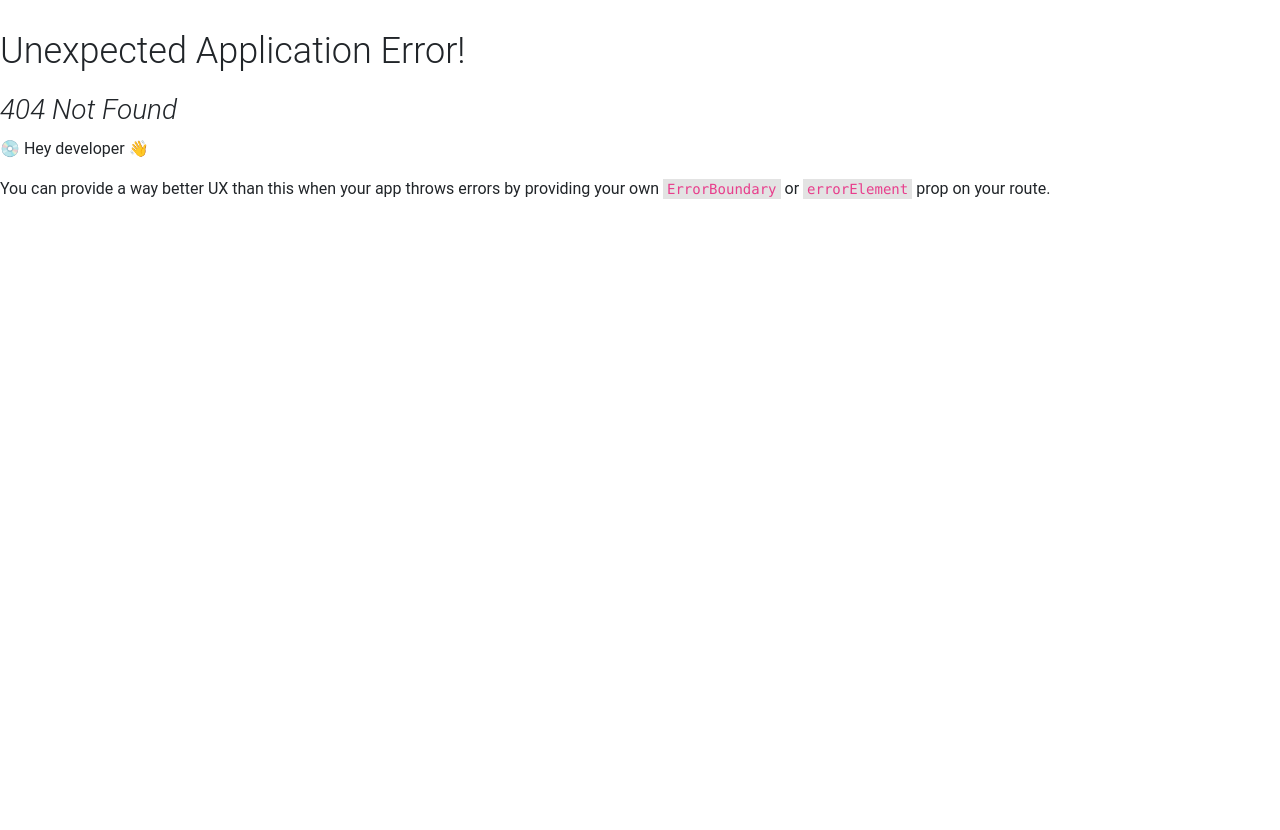
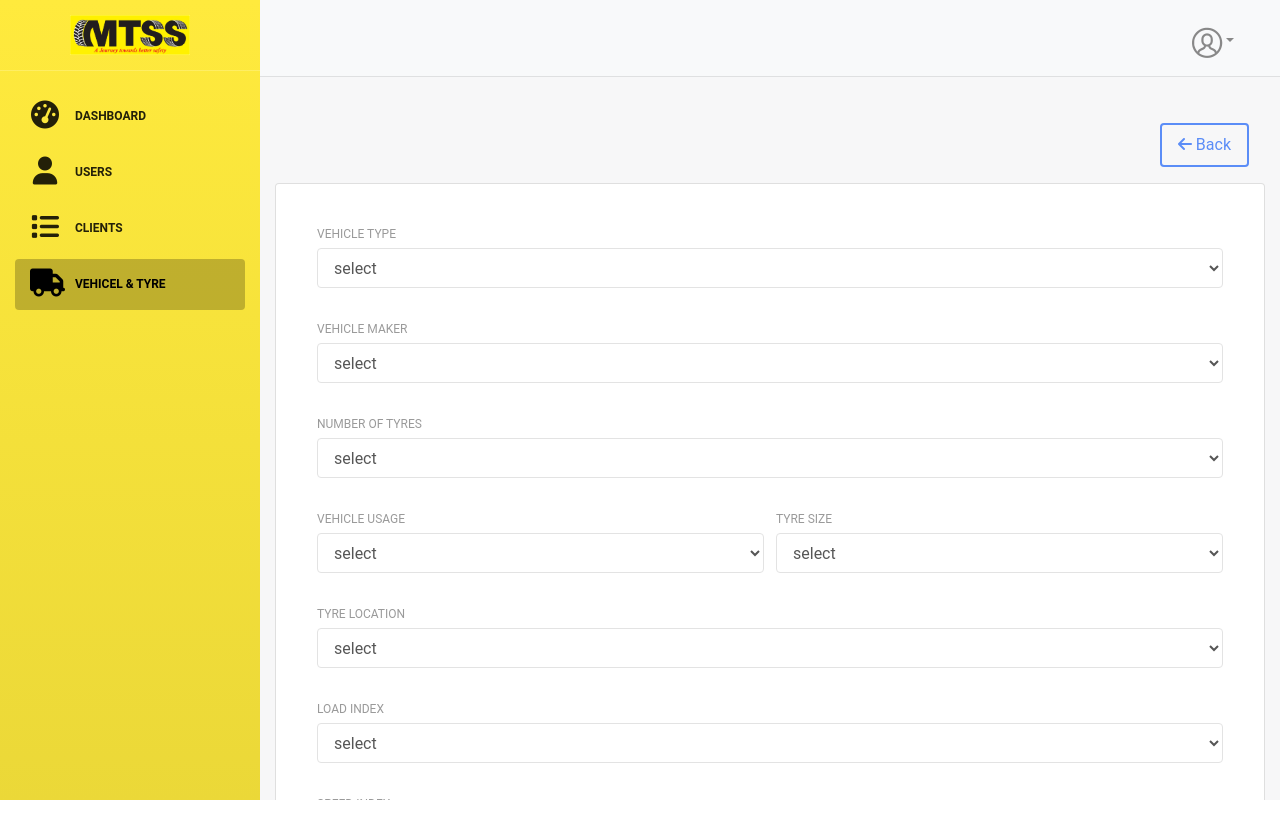
Before and after one commit to Q10Developer/Milan_Frontend-, a React (Create React App) app: page /vehicle-and-tyre/create-vehicle in a window 1280 px wide. Before the commit this address had no page. After the commit the page ends 800 px from the top, so only its background shows below. Built offline with nearby package versions, Linux system fonts and the light colour scheme; sample sign-in values are in the browser's storage.

Commit message:
vehicle & tyre module

```diff
--- a/src/components/AddressComponent/index.js
+++ b/src/components/AddressComponent/index.js
@@ -3,11 +3,16 @@ import { Card } from 'react-bootstrap';
 import InputField from '../InputField';
 
 const AddressComponent = ({ title, control }) => {
+
+  const borderLess = {
+
+  }
+
   return (
     <>
-      <Card>
+      <Card className='border-0'>
         <Card.Body>
-          <Card.Title className="my-3 h1">{title}</Card.Title>
+          <Card.Title className="my-3 font-weight-bold">{title}</Card.Title>
           <div className="form-group form-row">
             <InputField
               label="Address"
--- a/src/layouts/AdminLayout/Sidebar/index.js
+++ b/src/layouts/AdminLayout/Sidebar/index.js
@@ -32,10 +32,10 @@ const Sidebar = () => {
           </Link>
         </div>
         <Nav>
-          <MenuItem path="/dashboard" icon="nc-icon nc-chart-pie-35" title="Dashboard" />
+          <MenuItem path="/dashboard" icon="fa-solid fa-gauge-high" title="Dashboard" />
           <MenuItem path="/users" icon="fa-solid fa-user" title="Users" />
           <MenuItem path="/clients" icon="fa-solid fa-list" title="Clients" />
-          <MenuItem path="/clients" icon="fa-sharp fa-solid fa-truck" title="Vehicel & Tyre"/>
+          <MenuItem path="/vehicle-and-tyre" icon="fa-sharp fa-solid fa-truck" title="Vehicel & Tyre"/>
         </Nav>
       </div>
     </div>
--- a/src/pages/Private/Clients/CreateClient.js
+++ b/src/pages/Private/Clients/CreateClient.js
@@ -5,7 +5,7 @@ import * as yup from "yup";
 
 import InputField from "../../../components/InputField";
 import useAuthActions from "../../../states/actions/auth.actions";
-import { Button } from "react-bootstrap";
+import { Button, Card } from "react-bootstrap";
 import DropdownField from "../../../components/DropdownField";
 import AddressComponent from "../../../components/AddressComponent";
 
@@ -101,11 +101,13 @@ const CreateClient = () => {
   return (
     <>
       <div className="d-flex justify-content-between m-3">
-        <h5>{ '' }</h5>
+        <h5>{""}</h5>
         <Button onClick={() => navigate("/clients")} variant="primary">
           <i className="fa-solid fa-arrow-left"></i> Back
         </Button>
       </div>
+      <Card>
+        <Card.Body>
           <div className="m-3">
             <form onSubmit={handleSubmit(onSubmit)}>
               <div className="form-group form-row">
@@ -125,7 +127,7 @@ const CreateClient = () => {
                   name="firstName"
                   control={control}
                   type="text"
-              classProps="col"
+                  classProps="col-md-4"
                 />
                 <InputField
                   label="Middle Name"
@@ -133,7 +135,7 @@ const CreateClient = () => {
                   name="middleName"
                   control={control}
                   type="text"
-              classProps="col"
+                  classProps="col-md-4"
                 />
                 <InputField
                   label="Last Name"
@@ -141,7 +143,7 @@ const CreateClient = () => {
                   name="lastName"
                   control={control}
                   type="text"
-              classProps="col"
+                  classProps="col-md-4"
                 />
               </div>
               <div className="form-group form-row">
@@ -161,7 +163,7 @@ const CreateClient = () => {
                   name="emailId"
                   control={control}
                   type="email"
-              classProps="col"
+                  classProps="col-md-6"
                 />
                 <InputField
                   label="Website"
@@ -169,7 +171,7 @@ const CreateClient = () => {
                   name="website"
                   control={control}
                   type="url"
-              classProps="col"
+                  classProps="col-md-6"
                 />
               </div>
               <div className="form-group form-row">
@@ -179,14 +181,14 @@ const CreateClient = () => {
                   name="mobileNumber"
                   control={control}
                   type="text"
-              classProps="col"
+                  classProps="col-md-6"
                 />
                 <InputField
                   label="Phone"
                   placeholder="Phone"
                   name="phone"
                   control={control}
-              classProps="col"
+                  classProps="col-md-6"
                 />
               </div>
               <div className="form-group form-row">
@@ -196,12 +198,12 @@ const CreateClient = () => {
                   name="gst_registration_type"
                   control={control}
                   options={gstRegistrationTypes}
-              classProps="col"
+                  classProps="col-md-12"
                 />
               </div>
               <AddressComponent title="Billing Address" control={control} />
               <div className="form-group form-row ml-3">
-            <div className="col">
+                <div className="col-md-12">
                   <input
                     type={"checkbox"}
                     id="address_match"
@@ -221,6 +223,8 @@ const CreateClient = () => {
               </div>
             </form>
           </div>
+        </Card.Body>
+      </Card>
     </>
   );
 };
--- a/src/pages/Private/Clients/index.js
+++ b/src/pages/Private/Clients/index.js
@@ -1,5 +1,5 @@
 import React from "react";
-import { Button, Table } from "react-bootstrap";
+import { Button, Card, Table } from "react-bootstrap";
 import DataTable from "react-data-table-component";
 import { useNavigate } from "react-router-dom";
 import ActionButtons from "../../../components/ActionButtons";
@@ -85,7 +85,16 @@ const Clients = () => {
           <i className="fa-solid fa-plus"></i> New Client
         </Button>
       </div>
-      <DataTable title="Client List" columns={columns} pagination data={data} />
+      <Card>
+        <Card.Body>
+          <DataTable
+            title="Client List"
+            columns={columns}
+            pagination
+            data={data}
+          />
+        </Card.Body>
+      </Card>
     </>
   );
 };
--- a/src/pages/Private/Users/CreateUser.js
+++ b/src/pages/Private/Users/CreateUser.js
@@ -6,7 +6,7 @@ import * as yup from "yup";
 import InputField from "../../../components/InputField";
 import PasswordField from "../../../components/PasswordField";
 import useAuthActions from "../../../states/actions/auth.actions";
-import { Button } from "react-bootstrap";
+import { Button, Card } from "react-bootstrap";
 import DropdownField from "../../../components/DropdownField";
 
 const schema = yup
@@ -69,6 +69,8 @@ const CreateUser = () => {
           <i className="fa-solid fa-arrow-left"></i> Back
         </Button>
       </div>
+      <Card>
+        <Card.Body>
           <div className="m-3">
             <form onSubmit={handleSubmit(onSubmit)}>
               <div className="form-group form-row">
@@ -133,6 +135,8 @@ const CreateUser = () => {
               </div>
             </form>
           </div>
+        </Card.Body>
+      </Card>
     </>
   );
 };
--- a/src/pages/Private/Users/index.js
+++ b/src/pages/Private/Users/index.js
@@ -1,5 +1,5 @@
 import React, { useEffect } from 'react'
-import { Button } from 'react-bootstrap';
+import { Button, Card } from 'react-bootstrap';
 import DataTable from "react-data-table-component";
 import { useNavigate } from 'react-router-dom';
 import { useRecoilValue } from 'recoil';
@@ -98,12 +98,16 @@ const Users = () => {
           <i className="fa-solid fa-plus"></i> New User
         </Button>
       </div>
-      <DataTable
-        title="Client List"
-        columns={columns}
-        pagination
-        data={users}
-      />
+      <Card>
+        <Card.Body>
+          <DataTable
+            title="User List"
+            columns={columns}
+            pagination
+            data={data}
+          />
+        </Card.Body>
+      </Card>
     </>
   );
 }
--- /dev/null
+++ b/src/pages/Private/Vehicle_and_tyre/CreateVehicle.js
@@ -0,0 +1,143 @@
+import { useForm } from "react-hook-form";
+import { useNavigate } from "react-router-dom";
+import { yupResolver } from "@hookform/resolvers/yup";
+import * as yup from "yup";
+import { Button, Card } from "react-bootstrap";
+import DropdownField from "../../../components/DropdownField";
+import * as OptionValues from "./OptionValues";
+
+const schema = yup
+  .object({
+    type: yup.string().required('Required Field !'),
+    maker : yup.string().required('Required Field !'),
+    numberOfTyres : yup.string().required('Required Field !'),
+    vehicleUsage : yup.string().required('Required Field !'),
+    tyreSize : yup.string().required('Required Field !'),
+    tyreLocation : yup.string().required('Required Field !'),
+    loadIndex : yup.string().required('Required Field !'),
+    speedIndex : yup.string().required('Required Field !'),
+    tyreWidth : yup.string().required('Required Field !')
+  })
+  .required();
+
+const CreateVehicle = () => {
+
+  const navigate = useNavigate();
+
+  const { control, handleSubmit } = useForm({
+    resolver: yupResolver(schema),
+    defaultValues: {
+      type: ""
+    },
+  });
+
+  const onSubmit = (data) => {
+    console.log(data);
+  };
+
+  return (
+    <>
+      <div className="d-flex justify-content-between m-3">
+        <h5>{""}</h5>
+        <Button onClick={() => navigate("/vehicle-and-tyre")} variant="primary">
+          <i className="fa-solid fa-arrow-left"></i> Back
+        </Button>
+      </div>
+      <Card>
+        <Card.Body>
+          <div className="m-3">
+            <form onSubmit={handleSubmit(onSubmit)}>
+              <div className="form-group form-row">
+                <DropdownField
+                  label="Vehicle Type"
+                  placeholder="Type"
+                  name="type"
+                  control={control}
+                  options={OptionValues.vehicleTypeOptions}
+                  classProps="col-md-12"
+                />
+              </div>
+              <div className="form-group form-row">
+                <DropdownField
+                  label="Vehicle Maker"
+                  name="maker"
+                  control={control}
+                  options={OptionValues.vehicleMakerOptions}
+                  classProps="col-md-12"
+                />
+              </div>
+              <div className="form-group form-row">
+                <DropdownField
+                  label="Number Of Tyres"
+                  name="numberOfTyres"
+                  control={control}
+                  options={OptionValues.numberOfTyreOptions}
+                  classProps="col-md-12"
+                />
+              </div>
+              <div className="form-group form-row">
+                <DropdownField
+                  label="Vehicle Usage"
+                  name="vehicleUsage"
+                  control={control}
+                  options={OptionValues.vehicleUsageOptions}
+                  classProps="col-md-6"
+                />
+                <DropdownField
+                  label="Tyre Size"
+                  name="tyreSize"
+                  control={control}
+                  options={OptionValues.tyreSizeOptions}
+                  classProps="col-md-6"
+                />
+              </div>
+              <div className="form-group form-row">
+                <DropdownField
+                  label="Tyre Location"
+                  name="tyreLocation"
+                  control={control}
+                  options={OptionValues.tyreLocationOptions}
+                  classProps="col-md-12"
+                />
+              </div>
+              <div className="form-group form-row">
+                <DropdownField
+                  label="Load Index "
+                  name="loadIndex"
+                  control={control}
+                  options={[]}
+                  classProps="col-md-12"
+                />
+              </div>
+              <div className="form-group form-row">
+                <DropdownField
+                  label="Speed Index "
+                  name="speedIndex"
+                  control={control}
+                  options={[]}
+                  classProps="col-md-12"
+                />
+              </div>
+              <div className="form-group form-row">
+                <DropdownField
+                  label="Tyre Width "
+                  name="tyreWidth"
+                  control={control}
+                  options={[]}
+                  classProps="col-md-12"
+                />
+              </div>
+              <div className="d-flex justify-content-center m-3">
+                <button type="submit" className="btn-fill btn btn-info my-3">
+                  Add Vehicle
+                </button>
+              </div>
+            </form>
+          </div>
+        </Card.Body>
+      </Card>
+    </>
+  );
+};
+
+export default CreateVehicle;
--- /dev/null
+++ b/src/pages/Private/Vehicle_and_tyre/OptionValues.js
@@ -0,0 +1,63 @@
+export const vehicleTypeOptions = [
+  {
+    title: "Freight – Heavy Truck / Rigid Truck / Trailor",
+    value: 1,
+  },
+  {
+    title: "People – Bus / Coach",
+    value: 2,
+  },
+];
+
+export const vehicleMakerOptions = [
+  {
+    title: "Tata",
+    value: 1,
+  },
+  {
+    title: "Ashok Leyland",
+    value: 2,
+  }
+];
+
+export const numberOfTyreOptions = [];
+
+for (let i = 1; i < 10; i++) {
+  numberOfTyreOptions.push({
+    title: i,
+    value: i,
+  });
+}
+
+export const vehicleUsageOptions = [
+  {
+    title: "Civil Offroad",
+    value: 1,
+  },
+  {
+    title: "Earthmoving",
+    value: 2,
+  }
+];
+
+export const tyreSizeOptions = [
+  {
+    title: "10.00-20",
+    value: 1,
+  },
+  {
+    title: "10.00R20",
+    value: 2,
+  },
+];
+
+export const tyreLocationOptions = [
+  {
+    title: "Steer",
+    value: 1,
+  },
+  {
+    title: "Driver1",
+    value: 2,
+  },
+];
--- /dev/null
+++ b/src/pages/Private/Vehicle_and_tyre/index.js
@@ -0,0 +1,85 @@
+import React from 'react'
+import { Button, Card } from 'react-bootstrap';
+import DataTable from 'react-data-table-component';
+import { useNavigate } from 'react-router-dom';
+import ActionButtons from '../../../components/ActionButtons';
+
+const VehicleAndTyre = () => {
+
+  const navigate = useNavigate();
+
+  const columns = [
+    {
+      name: "Vehicle Type",
+      selector: (row) => row.type,
+      sortable: true,
+    },
+    {
+      name: "Vehicle Maker",
+      selector: (row) => row.maker,
+      center: true,
+    },
+    {
+      name: "Number Of Tyres",
+      selector: (row) => row.numberOfTyres,
+      center: true,
+    },
+    {
+      name: "Vehicle Usage",
+      selector: (row) => row.vehicleUsage,
+    },
+    {
+      name: "Tyre Size",
+      selector: (row) => row.tyreSize,
+    },
+    {
+      name: "Actions",
+      selector: (row) => row.actinButtons
+    },
+  ];
+
+  const data = [
+    {
+      type: "Freight – Heavy Truck / Rigid Truck / Trailor",
+      maker: "TATA",
+      numberOfTyres: 2,
+      vehicleUsage: "Civil Offroad",
+      tyreSize: "10.00R20",
+      actinButtons: <ActionButtons />,
+    },
+    {
+      type: "Freight – Heavy Truck / Rigid Truck / Trailor",
+      maker: "TATA",
+      numberOfTyres: 2,
+      vehicleUsage: "Civil Offroad",
+      tyreSize: "10.00R20",
+      actinButtons: <ActionButtons />,
+    },
+  ];
+
+  return (
+    <>
+      <div className="d-flex justify-content-between m-3">
+        <h5></h5>
+        <Button
+          onClick={() => navigate("/vehicle-and-tyre/create-vehicle")}
+          variant="primary"
+        >
+          <i className="fa-solid fa-plus"></i> New Vehicle
+        </Button>
+      </div>
+      <Card>
+        <Card.Body>
+          <DataTable
+            title="Vehicle List"
+            columns={columns}
+            pagination
+            data={data}
+          />
+        </Card.Body>
+      </Card>
+    </>
+  );
+}
+
+export default VehicleAndTyre;
--- a/src/routes/index.js
+++ b/src/routes/index.js
@@ -6,6 +6,8 @@ import CreateClient from "../pages/Private/Clients/CreateClient";
 import Dashboard from "../pages/Private/Dashboard";
 import Users from "../pages/Private/Users";
 import CreateUser from "../pages/Private/Users/CreateUser";
+import VehicleAndTyre from "../pages/Private/Vehicle_and_tyre";
+import CreateVehicle from "../pages/Private/Vehicle_and_tyre/CreateVehicle";
 import Login from "../pages/Public/Login";
 
 const routes = [
@@ -61,6 +63,20 @@ const routes = [
       },
     ],
   },
+  {
+    path: "/vehicle-and-tyre",
+    element: <AdminLayout />,
+    children: [
+      {
+        index: true,
+        element: <VehicleAndTyre />,
+      },
+      {
+        path: "create-vehicle",
+        element: <CreateVehicle/>
+      },
+    ],
+  },
 ];
 
 export default routes;
```
Lines whose indentation alone changed are shown as unchanged.
